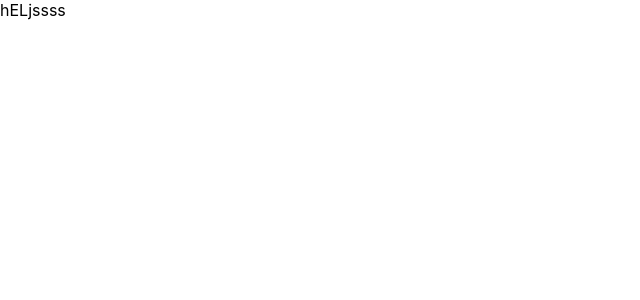
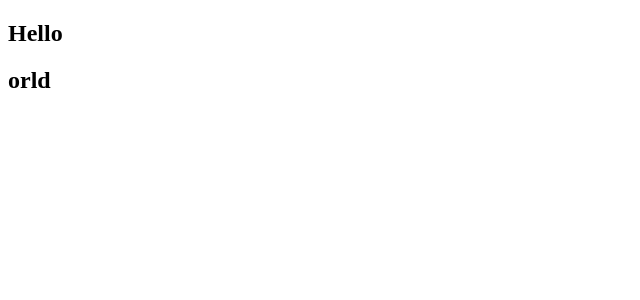
Before and after one commit to Qwerty2424122/my-ReactJS-app, a React (Create React App) app: page / in a window 1280 px wide. Shown: the top 300 px of the page, without its empty margins (0-640 px from the left). Built offline with nearby package versions, Linux system fonts and the light colour scheme.

Commit message:
Update index.js

```diff
--- a/src/index.js
+++ b/src/index.js
@@ -1,12 +1,33 @@
 import React from 'react';
 import ReactDOM from 'react-dom';
-import './index.css';
-import App from './App';
-import * as serviceWorker from './serviceWorker';
+class Hello extends React.Component{
+    render(){
+        return(
+            <h1>Hello</h1>
+        )
+    }
+}
 
-ReactDOM.render(<App />, document.getElementById('root'));
+class World extends React.Component{
+    render(){
+        return(
+            <h1>orld </h1>
+        )
+    }
+}
 
-// If you want your app to work offline and load faster, you can change
-// unregister() to register() below. Note this comes with some pitfalls.
-// Learn more about service workers: http://bit.ly/CRA-PWA
-serviceWorker.unregister();
+class HelloWorld extends React.Component{
+    render(){
+        return(
+            <section>
+                <Hello></Hello>
+                <World></World>
+            </section>
+        )
+    }
+
+
+}
+
+
+ReactDOM.render(<HelloWorld/>, document.getElementById('root'))
```
